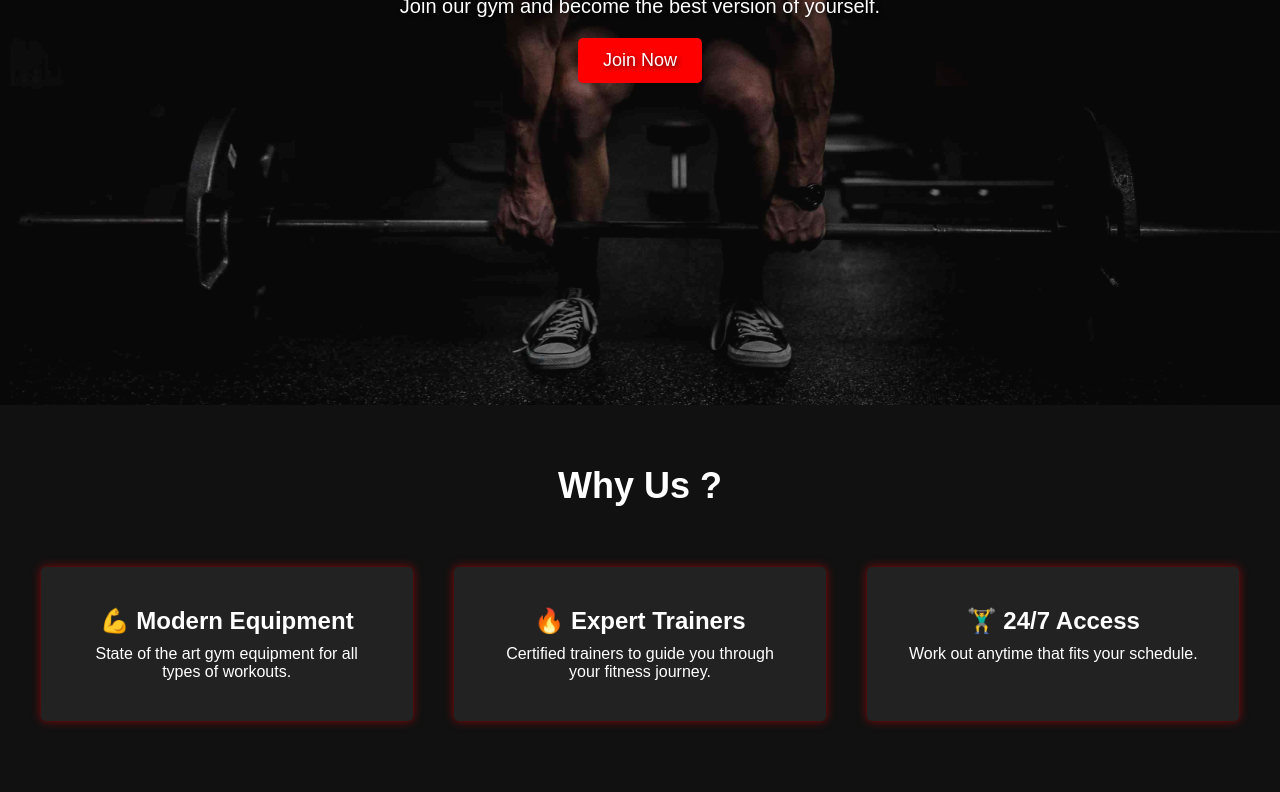
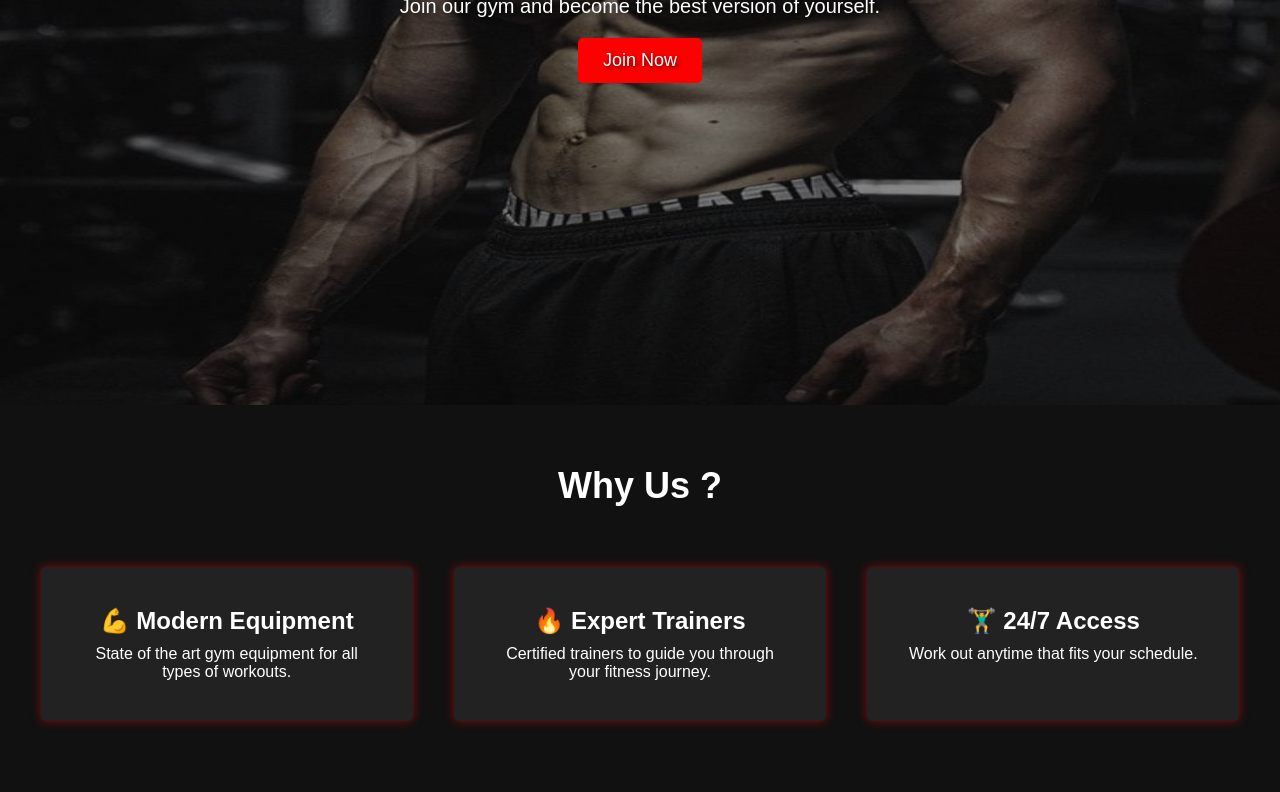
Before and after one commit to kumaranhk/gymLandingPage, a plain HTML site: page index.html in a window 1280 px wide. Shown: the part 395-1187 px from the top of the page. Drawn offline with Linux system fonts and the light colour scheme.

Commit message:
Updated the html file

```diff
--- a/index.html
+++ b/index.html
@@ -21,7 +21,7 @@
 
     <!-- Hero Section -->
     <section class="hero" id="home">
-      <img src="/public/home_pc.jpeg" loading="lazy"/>
+      <img src="/public/home_mobile.jpeg" loading="lazy"/>
       <h1>Transform Your Body Today</h1>
       <p>Join our gym and become the best version of yourself.</p>
       <a href="#pricing" class="btn">Join Now</a>
```
